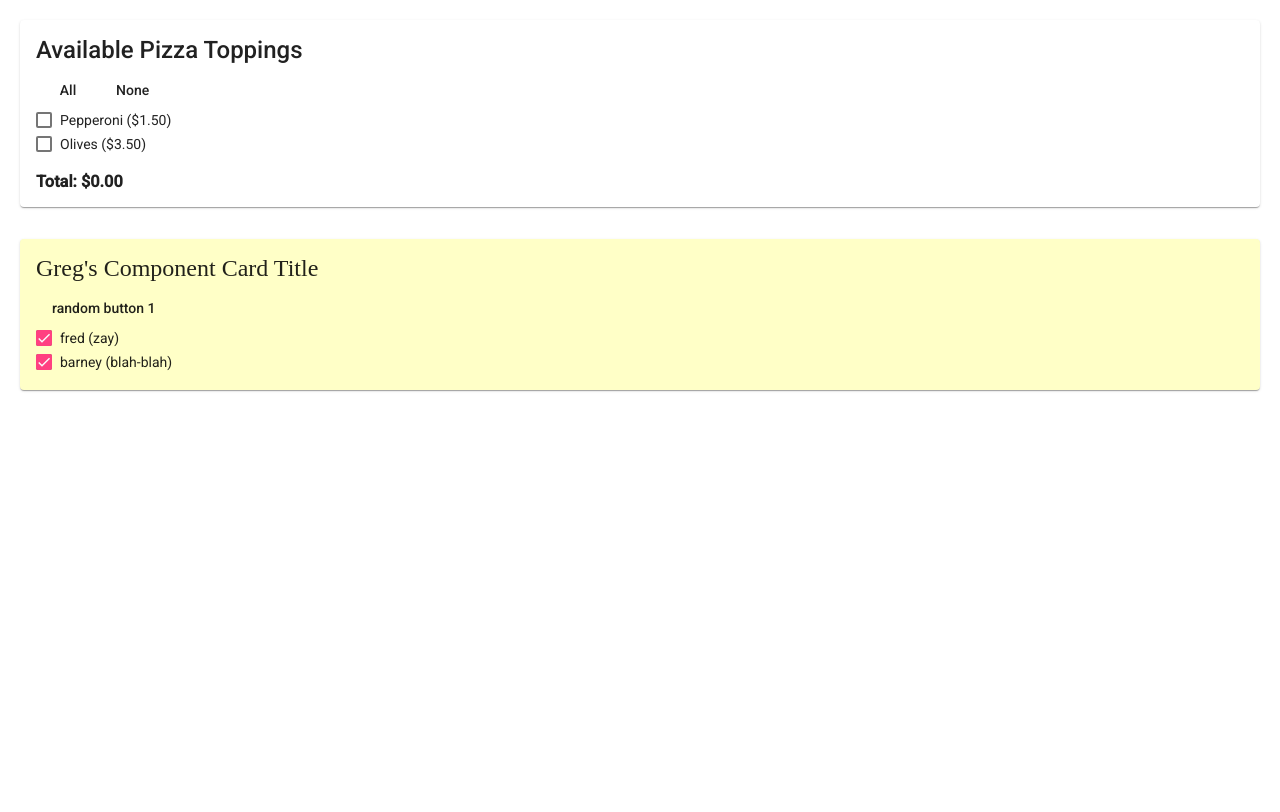
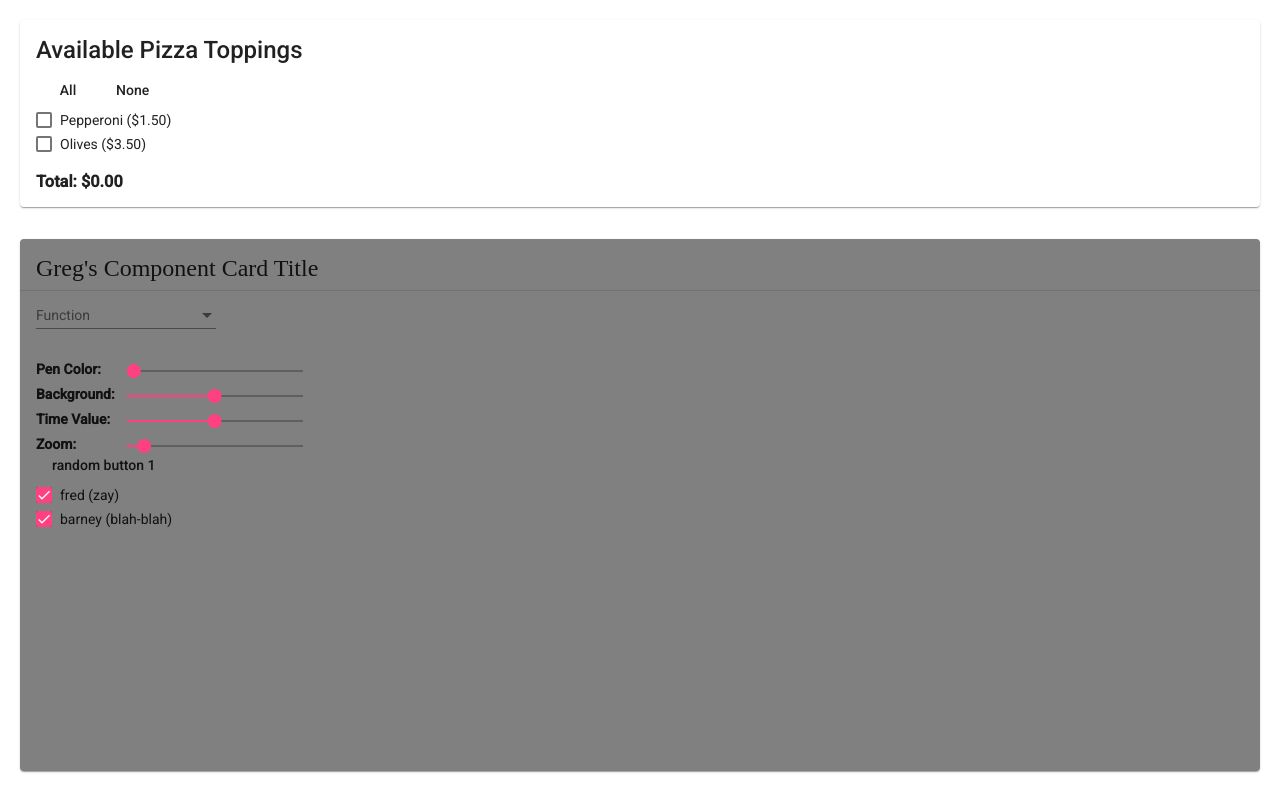
Before and after one commit to 2019-fall-jsf-th/components, an Angular app: page / in a window 1280 px wide. Shown: the top 812 px of the page. Built offline with nearby package versions, Linux system fonts and the light colour scheme.

Commit message:
add material components & basic structures
successfully hooked card backgroundColor!

```diff
--- a/src/app/greg-card/greg-card.component.css
+++ b/src/app/greg-card/greg-card.component.css
@@ -1,8 +1,34 @@
+* {
+    padding: 0;
+    margin: 0;
+}
+
+
 mat-card {
     margin-top: 2em;
-    background-color: hsl(60, 100%, 89%);
+    background-color: hsl(0, 0%, 89%);
+    height: 500px;
 }
 
 mat-card-title {
     font-family: 'special elite';
 }
+
+
+
+div.slider {
+    display: flex;
+    width: 275px;
+
+}
+
+div.slider h4 {
+    width: 30%;
+    position: relative;
+    top: 14px;
+}
+
+mat-slider {
+    width: 70%;
+    height: 25px;
+}
--- a/src/app/greg-card/greg-card.component.html
+++ b/src/app/greg-card/greg-card.component.html
@@ -1,9 +1,69 @@
-<mat-card>
+
+<mat-card [style.backgroundColor]='slideBKGColor'>
     <mat-card-title>
         Greg's Component Card Title
     </mat-card-title>
 
+    <mat-divider></mat-divider>
+
     <mat-card-content>
+
+        <mat-form-field>
+            <mat-label>Function</mat-label>
+            <mat-select>
+                <mat-option *ngFor="let func of funcs" [value]='func.name'>
+                    {{func.name}}
+                </mat-option>
+            </mat-select>
+        </mat-form-field>
+
+        <div class="slider">
+            <h4>Pen Color:</h4>
+            <mat-slider
+                class = 'slider-color'
+                [max] = '360'
+                [min] = '0'
+                [step] = '1'
+                [(ngModel)]='slideHSLColor'
+                (input)='onHSLColorChange($event)'
+            ></mat-slider>
+        </div>
+
+        <div class="slider">
+            <h4>Background:</h4>
+            <mat-slider
+                class = 'slider-bkg'
+                [max] = '90'
+                [min] = '10'
+                [step] = '1'
+                [(ngModel)]='slideBKGLum'
+                (input)='onBKGColorChange($event)'
+            ></mat-slider>
+        </div>
+
+        <div class="slider">
+            <h4>Time Value:</h4>
+            <mat-slider
+                class = 'slider-time'
+                [max] = '6.28318531'
+                [min] = '0'
+                [step] = '.01'
+                [(ngModel)]='slideTime'
+                (input)='onTimeChange($event)'
+            ></mat-slider>
+        </div>
+
+        <div class="slider">
+            <h4>Zoom:</h4>
+            <mat-slider
+                class = 'slider-zoom'
+                [max] = '100'
+                [min] = '0'
+                [step] = '1'
+                [(ngModel)]='slideZoom'
+                (input)='onZoomChange($event)'
+            ></mat-slider>
+        </div>
 
         <button
             mat-button
--- a/src/app/greg-card/greg-card.component.ts
+++ b/src/app/greg-card/greg-card.component.ts
@@ -1,4 +1,5 @@
 import { Component, OnInit } from '@angular/core';
+import { MatSliderChange } from '@angular/material/slider';
 
 @Component({
   selector: 'app-greg-card',
@@ -14,6 +15,43 @@ export class GregCardComponent implements OnInit {
     {name: 'barney', blah: 'blah-blah', key: 'qui'}
   ];
 
+
+  funcs = [
+    {name: 'func 1'},
+    {name: 'func 2'},
+    {name: 'func 3'},
+    {name: 'funky!'},
+    {name: 'func 5'}
+  ];
+
+  // slider values
+  slideHSLColor = 15;
+  slideBKGLum = 50;    //  grayscale lightness 0-100%
+  slideBKGColor = 'hsl(0, 0%, ' + this.slideBKGLum + '%)';
+  slideTime = 3.14159;
+  slideZoom = 10;
+
+  onHSLColorChange(event: MatSliderChange) {
+    this.slideHSLColor = event.value;
+  }
+
+  onBKGColorChange(event: MatSliderChange) {
+    this.slideBKGLum = event.value;
+    this.slideBKGColor = 'hsl(0, 0%, ' + this.slideBKGLum + '%)';
+  }
+  onTimeChange(event: MatSliderChange) {
+    this.slideTime = event.value;
+  }
+  onZoomChange(event: MatSliderChange) {
+    this.slideZoom = event.value;
+  }
+
+
+
+
+
+
+
   buttonClickHandler() {
     console.log('greg click event works');
   }
```
Also changed, not shown: src/app/app.module.ts (+7 -1 lines).
